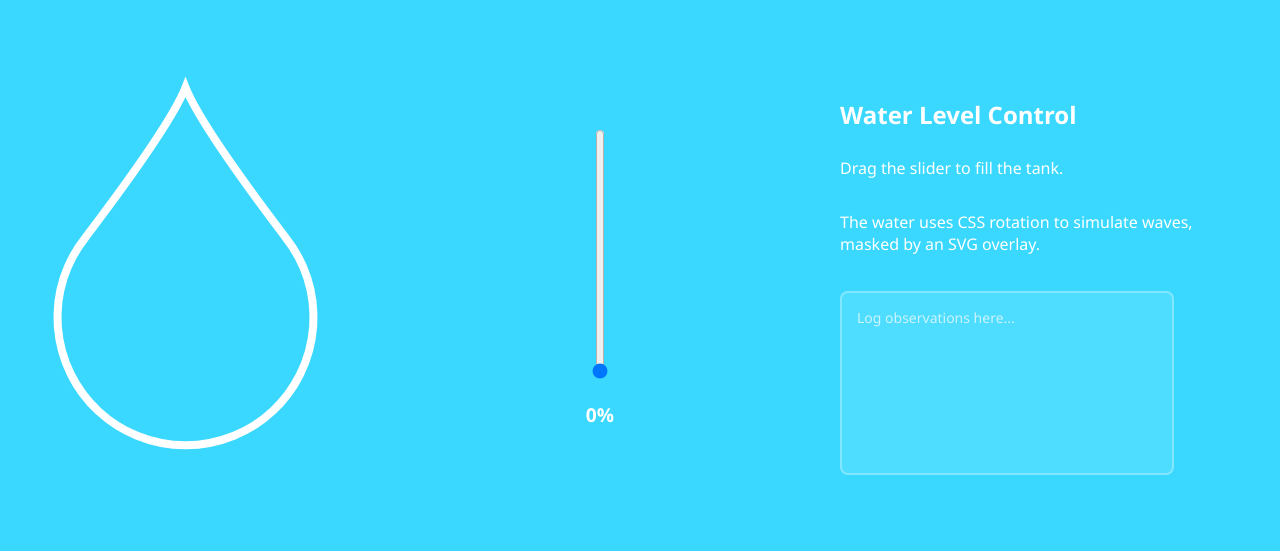
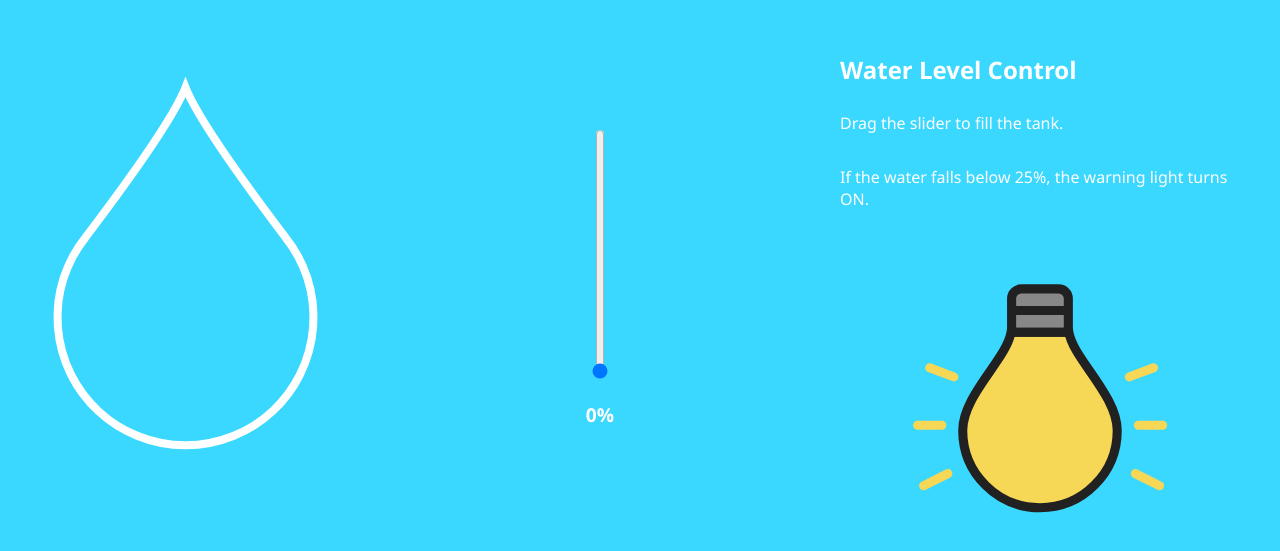
Before and after one commit to Pruthviraj-Guddu/web-Learning, a plain HTML site: page waterLevel/water.html in a window 1280 px wide. Shown: the part 123-674 px from the top of the page. Drawn offline with Linux system fonts and the light colour scheme.

Commit message:
add lights

```diff
--- a/waterLevel/style.css
+++ b/waterLevel/style.css
@@ -1,3 +1,85 @@
+@import url('https://fonts.googleapis.com/css?family=Work+Sans:700');
+
+/* keep right column layout nice */
+.bulb-container {
+  width: 100%;
+  display: flex;
+  justify-content: center;
+}
+
+/* from your snippet, converted from nested SCSS to CSS */
+.cfl-container {
+  position: relative;
+  text-align: center;
+}
+
+.cfl-container svg {
+  height: 350px;
+  width: 400px;
+  transform: rotate(180deg);
+  margin-top: 50px;
+}
+
+.cfl-container::before {
+  position: absolute;
+  content: "";
+  width: 15px;
+  height: 70%;
+  background: #212121;
+  z-index: -1;
+  top: -50%;
+  left: 50%;
+  margin-left: -7.5px;
+}
+
+/* button */
+.switch {
+  font-family: 'Work Sans', sans-serif;
+  display: block;
+  padding: 1rem 2rem;
+  width: 140px;
+  line-height: 1.6rem;
+  border-radius: 7px;
+  text-transform: uppercase;
+  background: #C41C1C; /* red when off (low water) */
+  color: #fff;
+  letter-spacing: 2px;
+  font-size: 1.5rem;
+  margin: 2rem auto 0;
+  box-shadow: 3.2px 3.2px 0px 2px rgb(50, 50, 50);
+  border: 0;
+  cursor: pointer;
+  transition: all 0.2s ease;
+}
+
+.switch:focus {
+  outline: 0;
+}
+
+/* green state if you still want manual toggle look */
+.switch.on {
+  background: #2a7b38;
+  transform: translate(2px, 2px);
+  box-shadow: 0.5px 0.5px 0px 0.5px rgb(50, 50, 50);
+}
+
+.cfl-container .bulb-inner {
+  transition: all 0.2s ease;
+}
+
+.cfl-container .streaks {
+  stroke: transparent;
+  transition: all 0.15s ease;
+}
+
+.cfl-container.on .bulb-inner {
+  fill: #f7d756 !important;
+}
+
+.cfl-container.on .streaks {
+  stroke: #f7d756;
+}
+
 body,
 html {
     margin: 0;
--- a/waterLevel/water.html
+++ b/waterLevel/water.html
@@ -6,12 +6,14 @@
     <title>Interactive Water Tank</title>
     <style>
         /* --- GLOBAL & LAYOUT --- */
+        @import url('https://fonts.googleapis.com/css?family=Work+Sans:700');
+
         body,
         html {
             margin: 0;
             padding: 0;
             background-color: #3ad8ff;
-            /* Cyan theme from snippet 2 */
+            /* Cyan theme */
             font-family: 'Segoe UI', Arial, sans-serif;
             overflow: hidden;
             height: 100vh;
@@ -34,22 +36,19 @@
 
         /* --- LEFT COLUMN: TANK VISUALIZATION --- */
         .tank-section {
-            /* Keep it transparent to blend with body */
+            /* Keep it transparent */
         }
 
-        /* Wrapper acts as the coordinate system for the tank */
         .tank-wrapper {
             position: relative;
             width: 300px;
-            /* Adjust size of the tank here */
             height: 420px;
             display: flex;
             justify-content: center;
             align-items: center;
         }
 
-        /* 1. The Water (Bottom Layer) */
-        /* This is the spinning square that moves up/down */
+        /* Water Animation Layer */
         .loader {
             position: absolute;
             top: 0;
@@ -57,32 +56,24 @@
             width: 100%;
             height: 100%;
             overflow: hidden;
-            /* Ensures water doesn't spill outside visual area logic */
             z-index: 1;
         }
 
         .water {
             position: absolute;
             width: 200%;
-            /* Much larger than container to ensure coverage during rotation */
             height: 200%;
             background: white;
             border-radius: 40%;
-            /* Creates the rounded wave edges */
+            /* Rounded wave edges */
             left: -50%;
-
-            /* Initial position (Empty) */
             top: 110%;
-
-            /* Animations */
+            /* Initial Empty */
             animation: wave 5s linear infinite;
-            /* Keeps it spinning */
             transition: top 0.3s ease-out;
-            /* Smooth movement when slider changes */
         }
 
-        /* 2. The SVG Mask & Outline (Top Layer) */
-        /* Sits on top of the water to hide the messy square edges */
+        /* SVG Overlay Layer */
         .tank-svg-overlay {
             position: absolute;
             top: 0;
@@ -90,14 +81,12 @@
             width: 100%;
             height: 100%;
             z-index: 2;
-            /* Must be higher than .loader */
             pointer-events: none;
-            /* Allows clicks to pass through if needed */
         }
 
-        /* Ensure the mask color matches the body background exactly */
         #mask-layer {
             fill: #3ad8ff;
+            /* Matches background */
         }
 
         /* --- MIDDLE COLUMN: SLIDER --- */
@@ -106,16 +95,14 @@
             gap: 20px;
         }
 
-        /* Vertical Slider Styling */
         input[type=range] {
             -webkit-appearance: slider-vertical;
-            /* Standard for Chrome/Safari */
             width: 8px;
             height: 250px;
             cursor: pointer;
         }
 
-        /* --- RIGHT COLUMN: TEXT --- */
+        /* --- RIGHT COLUMN: TEXT & BULB --- */
         .text-section {
             flex-direction: column;
             padding: 40px;
@@ -127,24 +114,59 @@
             margin-bottom: 10px;
         }
 
-        textarea {
+        .bulb-container {
             width: 100%;
-            max-width: 300px;
-            height: 150px;
+            display: flex;
+            justify-content: center;
             margin-top: 20px;
-            padding: 15px;
-            border: 2px solid rgba(255, 255, 255, 0.3);
-            border-radius: 8px;
-            background: rgba(255, 255, 255, 0.1);
-            color: white;
-            font-size: 14px;
-            font-family: inherit;
-            outline: none;
-            resize: none;
         }
 
-        textarea::placeholder {
-            color: rgba(255, 255, 255, 0.7);
+        /* Bulb CSS */
+        .cfl-container {
+            position: relative;
+            text-align: center;
+        }
+
+        .cfl-container svg {
+            height: 250px;
+            /* Reduced size slightly for layout balance */
+            width: 280px;
+            transform: rotate(180deg);
+            margin-top: 20px;
+        }
+
+        /* Cord for the bulb */
+        .cfl-container::before {
+            position: absolute;
+            content: "";
+            width: 10px;
+            height: 50%;
+            background: #212121;
+            z-index: -1;
+            top: -40%;
+            left: 50%;
+            margin-left: -5px;
+        }
+
+        /* Bulb transitions */
+        .cfl-container .bulb-inner {
+            transition: all 0.2s ease;
+        }
+
+        .cfl-container .streaks {
+            stroke: transparent;
+            transition: all 0.15s ease;
+        }
+
+        /* Bulb ON state */
+        .cfl-container.on .bulb-inner {
+            fill: #f7d756 !important;
+            /* Yellow light */
+        }
+
+        .cfl-container.on .streaks {
+            stroke: #f7d756;
+            /* Yellow streaks */
         }
 
         /* --- ANIMATIONS --- */
@@ -168,20 +190,17 @@
         <div class="section tank-section">
             <div class="tank-wrapper">
 
-                <!-- The Waving Water Div -->
+                <!-- Waving Water -->
                 <div class="loader">
                     <div class="water" id="water"></div>
                 </div>
 
-                <!-- The SVG Overlay (Mask + Border) -->
+                <!-- SVG Overlay -->
                 <svg class="tank-svg-overlay" viewBox="0 0 30 42" preserveAspectRatio="none">
-                    <!-- 1. The Mask: Covers everything OUTSIDE the droplet with Blue -->
-                    <!-- This path is a rectangle minus the droplet shape -->
                     <path id="mask-layer"
                         d="M 0,0 V 42 H 30 V 0 Z
                              M 13.55,2.04 c 1,2.53 4.33,7.53 10,15 a 12.8,12.8 0 1 1 -20,0 c 5.66,-7.46 9,-12.46 10,-15 z" />
 
-                    <!-- 2. The Border: Draws the white outline on top -->
                     <path fill="transparent" stroke="#ffffff" stroke-width="0.8"
                         d="M 13.55,2.04 c 1,2.53 4.33,7.53 10,15 a 12.8,12.8 0 1 1 -20,0 c 5.66,-7.46 9,-12.46 10,-15 z" />
                 </svg>
@@ -195,12 +214,42 @@
             <span id="levelText" style="font-size: 1.2rem; font-weight: bold;">0%</span>
         </div>
 
-        <!-- RIGHT: Description -->
+        <!-- RIGHT: Description + Bulb -->
         <div class="section text-section">
             <h2>Water Level Control</h2>
             <p>Drag the slider to fill the tank.</p>
-            <p>The water uses CSS rotation to simulate waves, masked by an SVG overlay.</p>
-            <textarea placeholder="Log observations here..."></textarea>
+            <p>If the water falls below 25%, the warning light turns ON.</p>
+
+            <div class="bulb-container">
+                <div class="cfl-container" id="bulb">
+                    <svg version="1.1" xmlns="http://www.w3.org/2000/svg" viewBox="0 0 275.3 413.3"
+                        xml:space="preserve">
+                        <g id="off">
+                            <path class="bulb-inner" fill="#dedede" d="M137.7,13.7C67.2,13.7,10,70.9,10,141.4c0,58.3,72.8,118.2,79.9,162.3h47.8h47.8
+                                     c7.1-44,48.9-80.9,78.9-122.3C265.3,50.9,208.2,13.7,137.7,13.7z" />
+                        </g>
+
+                        <g id="outline">
+                            <path fill="#888" stroke="#212121" stroke-width="15" stroke-miterlimit="10"
+                                d="M168.5,375.5h-61.7c-8.9,0-16-7.2-16-16 v-55.8h93.8v55.8C184.6,368.3,177.4,375.5,168.5,375.5z" />
+                            <line fill="#333333" stroke="#212121" stroke-width="15" stroke-miterlimit="10" x1="184.6"
+                                y1="339.6" x2="90.8" y2="339.6" />
+                            <path fill="none" stroke="#212121" stroke-width="15" stroke-miterlimit="10"
+                                d="M137.7,13.7C67.2,13.7,10,70.9,10,141.4 c0,58.3,72.8,118.2,79.9,162.3h47.8h47.8c7.1-44,79.9-103.9,79.9-162.3C265.3,70.9,208.2,13.7,137.7,13.7z" />
+                        </g>
+
+                        <g class="streaks">
+                            <line x1="320" y1="245" x2="280" y2="230" style="stroke-width:15; stroke-linecap: round;" />
+                            <line x1="340" y1="150" x2="300" y2="150" style="stroke-width:15; stroke-linecap: round;" />
+                            <line x1="330" y1="50" x2="290" y2="70" style="stroke-width:15; stroke-linecap: round;" />
+                            <line x1="-10" y1="230" x2="-50" y2="245" style="stroke-width:15; stroke-linecap: round;" />
+                            <line x1="-25" y1="150" x2="-65" y2="150" style="stroke-width:15; stroke-linecap: round;" />
+                            <line x1="-20" y1="70" x2="-60" y2="50" style="stroke-width:15; stroke-linecap: round;" />
+                        </g>
+                    </svg>
+                </div>
+            </div>
+
         </div>
 
     </div>
@@ -209,25 +258,31 @@
         const slider = document.getElementById("levelSlider");
         const water = document.getElementById("water");
         const text = document.getElementById("levelText");
+        const bulb = document.getElementById("bulb");
 
-        // Function to update water level
         function updateLevel() {
-            const val = slider.value;
+            const val = Number(slider.value);
             text.textContent = val + "%";
 
-            // Calculation logic:
-            // 0% on slider  => top: 110% (Water completely hidden below)
-            // 100% on slider => top: -10% (Water covers the top of the shape)
-            // 0 -> 120%, 50 -> 100%, 100 -> 0%
-            const topPos = 120 - (val * 2);  // [web:2][web:3]
+            // Water Mapping:
+            // 0% slider => top: 120% (low)
+            // 50% slider => top: 20%
+            // 100% slider => top: -80% (very high)
+            const topPos = 120 - (val * 2);
+            water.style.top = topPos + "%";
 
-
-            water.style.top = topPos + "%";
+            // Bulb Logic:
+            // If water <= 25%, turn bulb ON (add class 'on')
+            // Otherwise, turn bulb OFF (remove class 'on')
+            if (val <= 25) {
+                bulb.classList.add("on");
+            } else {
+                bulb.classList.remove("on");
+            }
         }
 
-        // Initialize and Listen
         slider.addEventListener("input", updateLevel);
-        updateLevel(); // Set initial state
+        updateLevel(); // Run once on load
     </script>
 
 </body>
```
